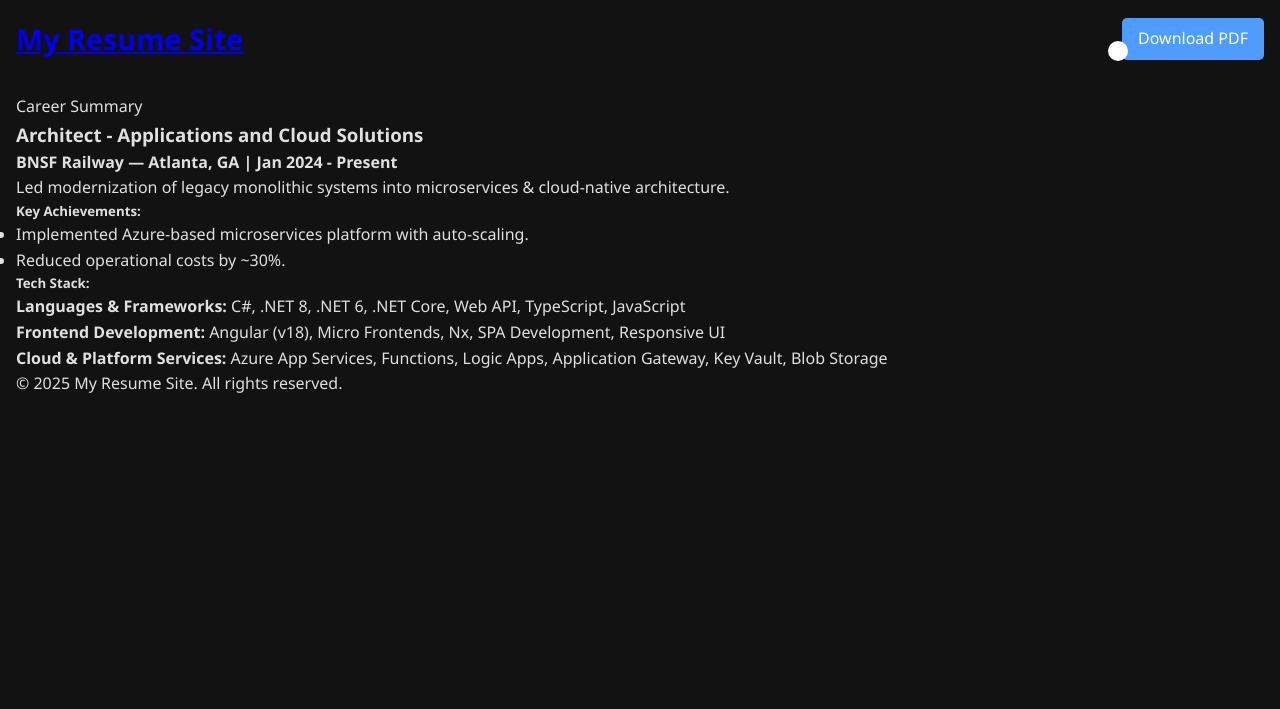
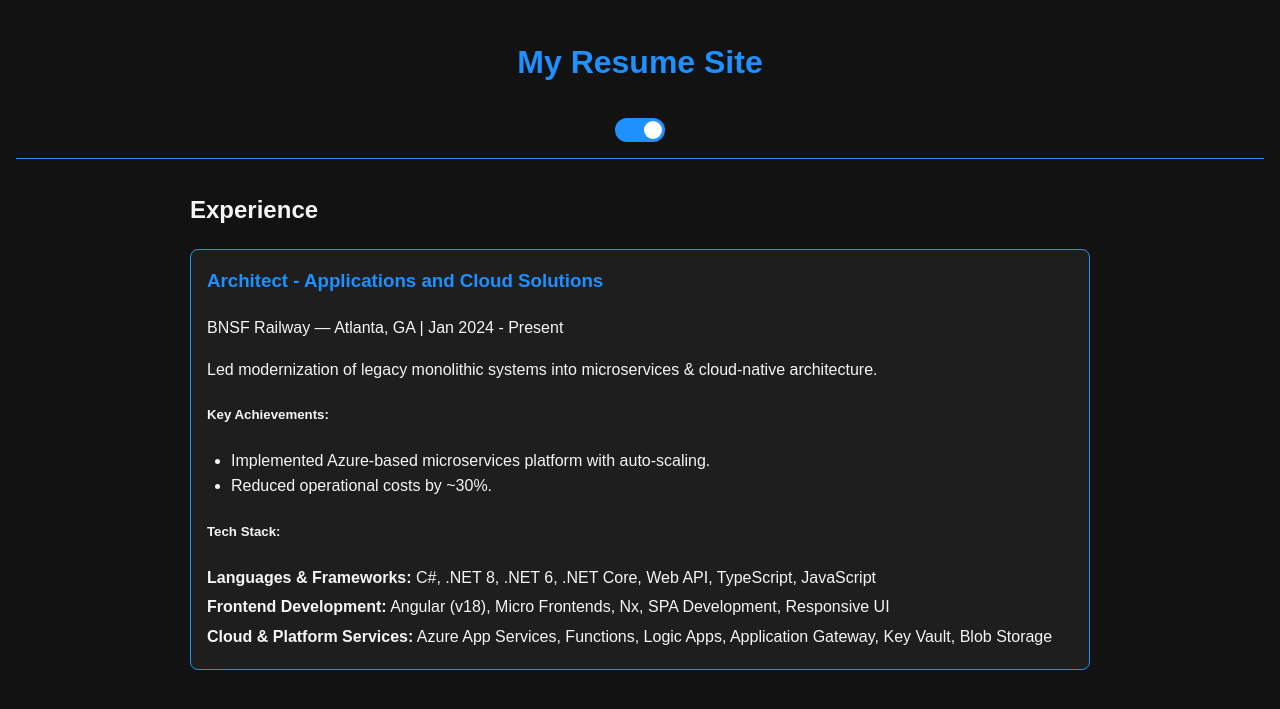
Before and after one commit to techwiththiru/resume, a Jekyll site: the page built from index.html, in a window 1280 px wide. Shown: the top 709 px of the page. Built offline with Jekyll 4.4.1, drawn with Linux system fonts in a browser that asks for light colours; a script that is not in the unit is left out.

Commit message:
fix styles

```diff
--- a/_layouts/default.html
+++ b/_layouts/default.html
@@ -4,13 +4,9 @@
   <meta charset="UTF-8">
   <meta name="viewport" content="width=device-width, initial-scale=1.0">
   <title>{{ page.title }} | {{ site.title }}</title>
-
-  <!-- CSS -->
   <link rel="stylesheet" href="{{ '/assets/css/style.css' | relative_url }}">
 </head>
 <body>
-
-  <!-- Header -->
   <header>
     <div class="site-title">
       <h1><a href="{{ '/' | relative_url }}">{{ site.title }}</a></h1>
@@ -18,35 +14,23 @@
         <p>{{ site.subtitle }}</p>
       {% endif %}
     </div>
-
     <div class="header-actions">
-      <!-- Theme toggle -->
       <div class="theme-switch-wrapper">
         <label class="theme-switch">
           <input type="checkbox" id="theme-toggle">
           <span class="slider round"></span>
         </label>
       </div>
-
-      <!-- PDF download button -->
-      {% if page.pdf_download %}
-        <a href="{{ page.pdf_download | relative_url }}" class="pdf-button" target="_blank">Download PDF</a>
+      {% if site.pdf_download %}
+        <a href="{{ site.pdf_download }}" class="pdf-button" target="_blank">Download PDF</a>
       {% endif %}
     </div>
   </header>
 
-  <!-- Main content -->
   <main>
     {{ content }}
   </main>
 
-  <!-- Footer -->
-  <footer>
-    <p>&copy; {{ site.time | date: "%Y" }} {{ site.title }}. All rights reserved.</p>
-  </footer>
-
-  <!-- JS -->
-  <script src="{{ '/assets/js/theme.js' | relative_url }}"></script>
-
+  <script src="{{ '/assets/js/theme-toggle.js' | relative_url }}"></script>
 </body>
 </html>
--- a/assets/css/style.css
+++ b/assets/css/style.css
@@ -1,141 +1,137 @@
-/* Basic reset */
-* {
-  margin: 0;
-  padding: 0;
-  box-sizing: border-box;
-}
-
-/* Typography */
-body {
-  font-family: "Segoe UI", Tahoma, Geneva, Verdana, sans-serif;
-  line-height: 1.6;
-  background-color: var(--bg-color);
-  color: var(--text-color);
-  padding: 1rem;
-}
-
-/* Dark/Light theme variables */
+/* Theme colors */
 :root[data-theme="dark"] {
     --bg-color: #121212;
-  --text-color: #e0e0e0;
-  --accent-color: #4f9cff;
+    --text-color: #f5f5f5;
+    --accent-color: #1e90ff;
 }
 
 :root[data-theme="light"] {
     --bg-color: #ffffff;
-  --text-color: #222222;
-  --accent-color: #0077cc;
+    --text-color: #1c1c1c;
+    --accent-color: #1e90ff;
 }
 
-/* Header */
+/* Global styles */
+body {
+    background-color: var(--bg-color);
+    color: var(--text-color);
+    font-family: Arial, sans-serif;
+    line-height: 1.6;
+    margin: 0;
+    padding: 0 1rem;
+}
+
+a {
+    color: var(--accent-color);
+    text-decoration: none;
+}
+
 header {
     display: flex;
+    flex-direction: column;
+    align-items: center;
     justify-content: space-between;
-  align-items: center;
-  margin-bottom: 2rem;
+    padding: 1rem;
+    border-bottom: 1px solid var(--accent-color);
 }
 
-header h1 {
-  font-size: 1.8rem;
-}
-
-header .header-actions {
+.header-actions {
+    margin-top: 0.5rem;
     display: flex;
     gap: 1rem;
 }
 
-/* Theme switch toggle */
 .theme-switch-wrapper {
     display: flex;
     align-items: center;
 }
 
-.theme-switch input[type="checkbox"] {
-  display: none;
+/* Theme switch toggle */
+.theme-switch {
+    position: relative;
+    display: inline-block;
+    width: 50px;
+    height: 24px;
 }
 
-.theme-switch .slider {
-  width: 50px;
-  height: 24px;
-  background-color: #ccc;
-  border-radius: 12px;
-  position: relative;
-  cursor: pointer;
-  transition: background-color 0.3s;
+.theme-switch input {
+    opacity: 0;
+    width: 0;
+    height: 0;
 }
 
-.theme-switch .slider::before {
-  content: "";
+.slider {
     position: absolute;
-  top: 2px;
-  left: 2px;
-  width: 20px;
-  height: 20px;
-  background-color: white;
-  border-radius: 50%;
-  transition: transform 0.3s;
+    cursor: pointer;
+    top: 0; left: 0; right: 0; bottom: 0;
+    background-color: #ccc;
+    transition: 0.4s;
+    border-radius: 24px;
 }
 
-.theme-switch input:checked + .slider {
+.slider:before {
+    position: absolute;
+    content: "";
+    height: 18px;
+    width: 18px;
+    left: 3px;
+    bottom: 3px;
+    background-color: white;
+    transition: 0.4s;
+    border-radius: 50%;
+}
+
+input:checked + .slider {
     background-color: var(--accent-color);
 }
 
-.theme-switch input:checked + .slider::before {
+input:checked + .slider:before {
     transform: translateX(26px);
 }
 
-/* Buttons */
-button, .pdf-button {
-  background-color: var(--accent-color);
-  color: #fff;
-  border: none;
-  padding: 0.5rem 1rem;
-  cursor: pointer;
-  border-radius: 5px;
-  text-decoration: none;
+main {
+    max-width: 900px;
+    margin: 2rem auto;
+    padding: 0 1rem;
 }
 
-button:hover, .pdf-button:hover {
-  opacity: 0.85;
+/* Experience section */
+.experience {
+    margin-bottom: 2rem;
+    padding: 1rem;
+    border: 1px solid var(--accent-color);
+    border-radius: 8px;
+    background-color: rgba(255, 255, 255, 0.05);
 }
 
-/* Experience */
-.experience-block {
-  margin-bottom: 2rem;
-  border-left: 3px solid var(--accent-color);
-  padding-left: 1rem;
+.experience h3 {
+    margin-top: 0;
+    color: var(--accent-color);
 }
 
-.experience-block h3 {
-  font-size: 1.4rem;
-  margin-bottom: 0.2rem;
+.experience h4 {
+    margin: 0.5rem 0 1rem 0;
+    font-weight: normal;
 }
 
-.experience-block h4 {
-  font-size: 1.1rem;
-  color: var(--accent-color);
-  margin-bottom: 0.5rem;
+.experience ul {
+    padding-left: 1.5rem;
 }
 
-.experience-block h5 {
-  font-size: 1rem;
-  margin-top: 0.5rem;
-}
-
-.experience-block p {
-  margin-bottom: 0.5rem;
+.tech-stack p {
+    margin: 0.25rem 0;
 }
 
 /* Responsive */
 @media (max-width: 768px) {
     header {
         flex-direction: column;
-    align-items: flex-start;
-    gap: 1rem;
     }
-
-  .experience-block {
-    padding-left: 0.5rem;
-    border-left-width: 2px;
+    .header-actions {
+        flex-direction: column;
+        gap: 0.5rem;
+    }
+    main {
+        padding: 0 0.5rem;
     }
 }
--- a/assets/js/theme-toggle.js
+++ b/assets/js/theme-toggle.js
@@ -1,14 +1,13 @@
-document.addEventListener('DOMContentLoaded', () => {
+document.addEventListener("DOMContentLoaded", function() {
     const root = document.documentElement;
     const toggle = document.getElementById('theme-toggle');
     const savedTheme = localStorage.getItem('theme') || 'dark';
     root.setAttribute('data-theme', savedTheme);
-
-  toggle.checked = savedTheme === 'light';
+    toggle.checked = savedTheme === 'dark';
 
     toggle.addEventListener('change', () => {
-    const newTheme = toggle.checked ? 'light' : 'dark';
-    root.setAttribute('data-theme', newTheme);
-    localStorage.setItem('theme', newTheme);
+        const theme = toggle.checked ? 'dark' : 'light';
+        root.setAttribute('data-theme', theme);
+        localStorage.setItem('theme', theme);
     });
 });
--- a/index.html
+++ b/index.html
@@ -1,11 +1,9 @@
 ---
 layout: default
-title: "My Resume"
-pdf_download: "/assets/pdf/thiru-resume.pdf"
+title: My Resume
 ---
 
-<main>
-<section>Career Summary</section>
+<h2>Experience</h2>
 
 {% for exp in site.data.experience %}
 <section class="experience">
@@ -32,4 +30,3 @@
   {% endif %}
 </section>
 {% endfor %}
-</main>
```
Lines whose indentation alone changed are shown as unchanged.
